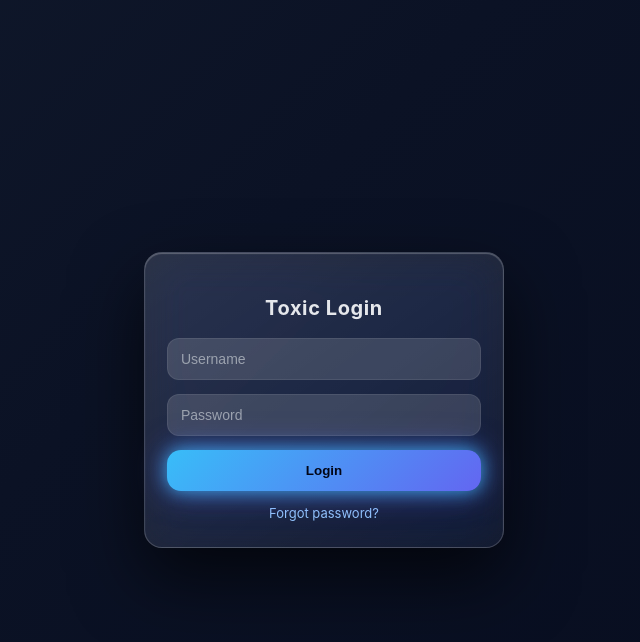
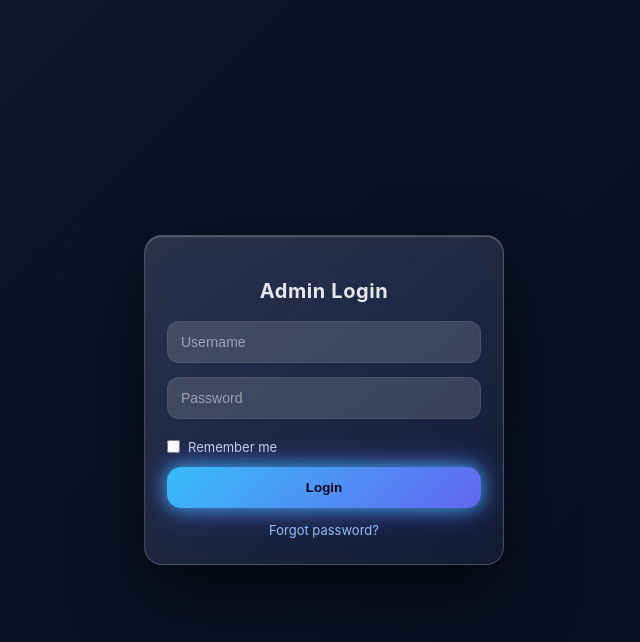
Before and after one commit to BtwToxic/tt, a Flask app: page / in a window 1280 px wide. Shown: the top 642 px of the page, without its empty margins (316-956 px from the left). Run offline with Flask 3, Linux system fonts and the light colour scheme.

Commit message:
Update login.html

```diff
--- a/templates/login.html
+++ b/templates/login.html
@@ -1,20 +1,48 @@
+
 <!DOCTYPE html>
 <html lang="en">
 <head>
   <meta charset="UTF-8">
 
-  <!-- 🔥 MOST IMPORTANT FOR MOBILE -->
+  <!-- mobile scaling -->
   <meta name="viewport" content="width=device-width, initial-scale=1.0">
 
-  <!-- CSS (cache busting added) -->
   <link rel="stylesheet" href="/static/style.css?v=2">
+  <title>Toxic Login</title>
 
-  <title>Toxic Login</title>
+  <!-- small inline animation (CSS file untouched) -->
+  <style>
+    .card.success {
+      animation: successPulse 0.6s ease;
+      border-color: rgba(34,197,94,0.6);
+      box-shadow: 0 0 30px rgba(34,197,94,0.6);
+    }
+
+    @keyframes successPulse {
+      0% { transform: scale(1); }
+      50% { transform: scale(1.03); }
+      100% { transform: scale(1); }
+    }
+
+    .remember {
+      display: flex;
+      align-items: center;
+      gap: 8px;
+      font-size: 13px;
+      margin: 6px 0 12px;
+      color: #cbd5f5;
+    }
+
+    .remember input {
+      width: auto;
+      margin: 0;
+    }
+  </style>
 </head>
 <body>
 
   <div class="card">
-    <h2>Toxic Login</h2>
+    <h2>Admin Login</h2>
 
     {% if alert %}
       <div class="alert">{{ alert }}</div>
@@ -23,23 +51,51 @@
     <form method="post">
       <input name="user" placeholder="Username" required>
       <input name="pass" type="password" placeholder="Password" required>
+
+      <!-- ✅ REMEMBER ME -->
+      <label class="remember">
+        <input type="checkbox" name="remember">
+        Remember me
+      </label>
+
       <button type="submit">Login</button>
     </form>
 
     <a href="/forgot">Forgot password?</a>
   </div>
 
-  <!-- ✅ LOADING + SHAKE TRIGGER -->
+  <!-- ✅ LOGIC -->
   <script>
     const form = document.querySelector("form");
     const button = document.querySelector("button");
     const card = document.querySelector(".card");
 
+    // Spinner on submit
     form.addEventListener("submit", () => {
       button.classList.add("loading");
+
+      // 🔥 AUTO TIMEOUT (failsafe)
+      setTimeout(() => {
+        button.classList.remove("loading");
+      }, 6000);
     });
 
-    {% if alert %}
+    // Back / cache fix
+    window.addEventListener("pageshow", function (event) {
+      if (event.persisted) {
+        button.classList.remove("loading");
+      }
+    });
+
+    // Success animation (alert contains success)
+    {% if alert and "Login successful" in alert %}
+      button.classList.remove("loading");
+      card.classList.add("success");
+    {% endif %}
+
+    // Error shake
+    {% if alert and "Wrong" in alert %}
+      button.classList.remove("loading");
       card.classList.add("shake");
       setTimeout(() => card.classList.remove("shake"), 400);
     {% endif %}
```
